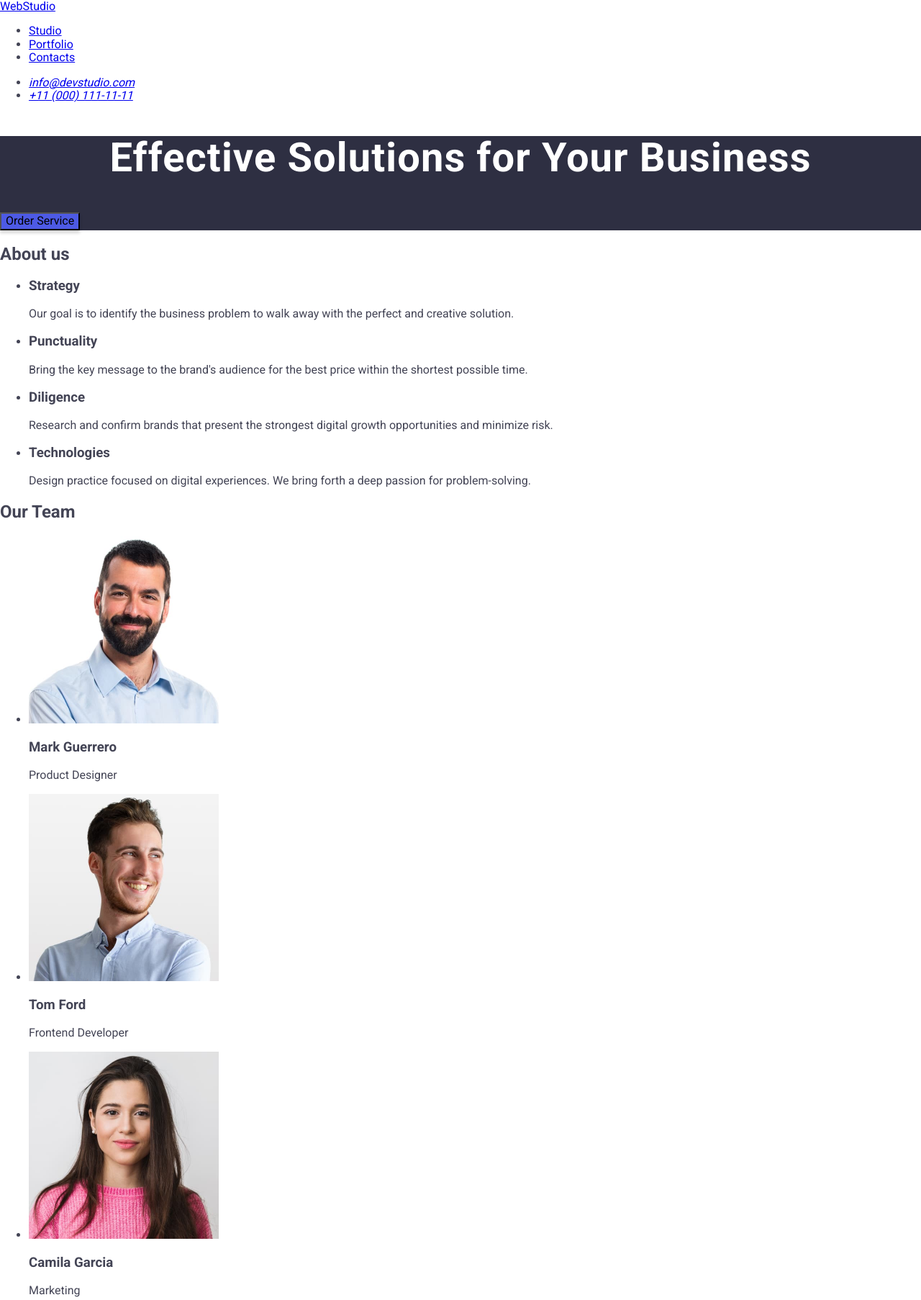
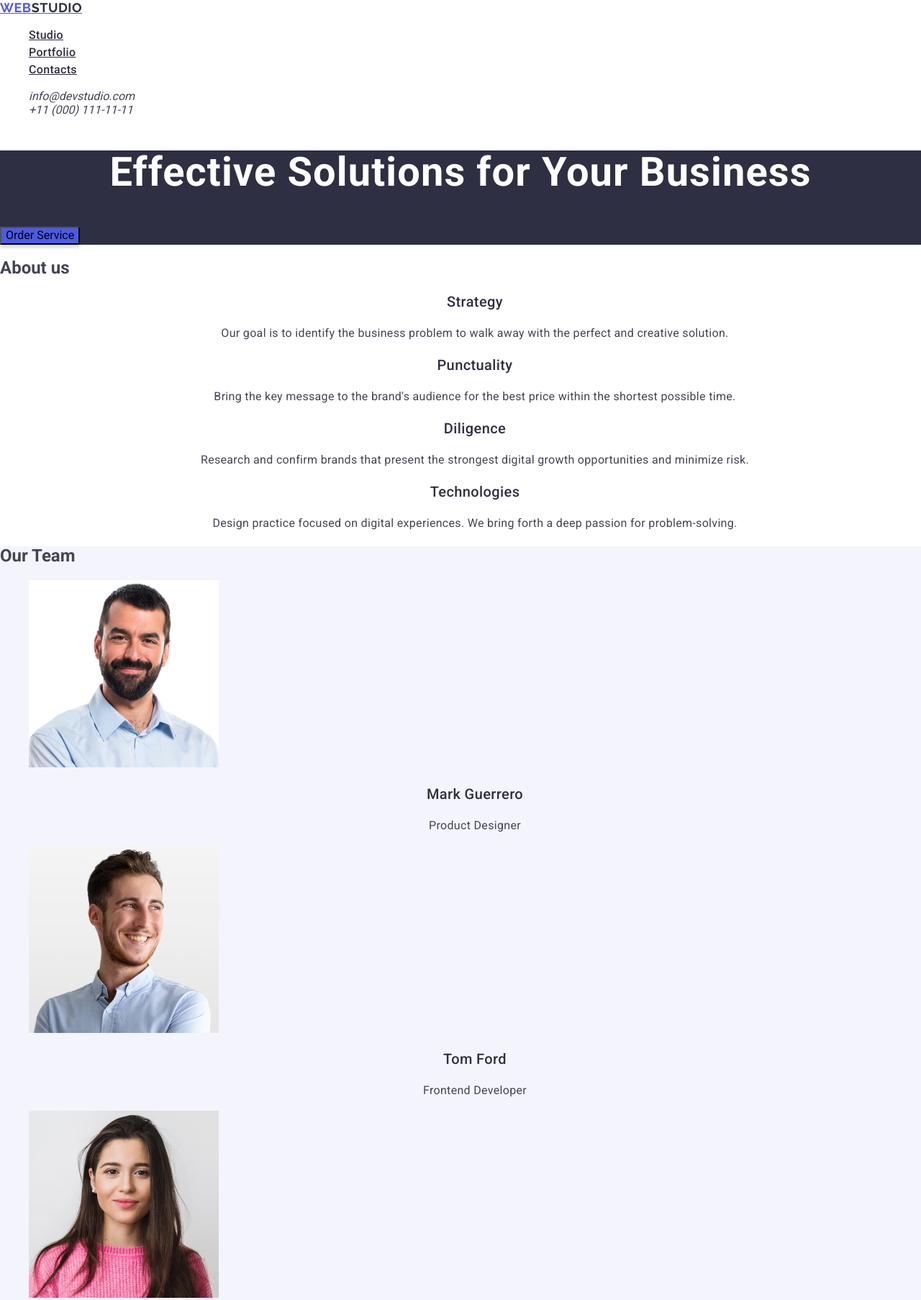
Before and after one commit to OlhaMajerski/goit-markup-hw-02, a plain HTML site: page index.html in a window 1280 px wide. Shown: the top 1806 px of the page at 72% size. Drawn offline with nearby package versions, Linux system fonts and the light colour scheme.

Commit message:
modify index, css

```diff
--- a/css/styles.css
+++ b/css/styles.css
@@ -2,6 +2,48 @@ body {
   font-family: "Roboto", sans-serif;
   color: #434455;
   background-color: #ffffff;
+}
+ul,
+ul li {
+  list-style: none;
+}
+.logo {
+  font-family: "Raleway", sans-serif;
+  font-weight: 700;
+  font-size: 18px;
+  line-height: 1.16667;
+  letter-spacing: 0.03em;
+  text-transform: uppercase;
+  color: #4d5ae5;
+}
+.logo-span {
+  font-family: "Raleway", sans-serif;
+  font-weight: 700;
+  font-size: 18px;
+  line-height: 1.16667;
+  letter-spacing: 0.03em;
+  text-transform: uppercase;
+  color: #2e2f42;
+}
+.nav-link {
+  font-family: "Roboto", sans-serif;
+  font-weight: 500;
+  font-size: 16px;
+  line-height: 1.5;
+  letter-spacing: 0.02em;
+  color: #2e2f42;
+}
+.nav-link:hover,
+.nav-link:focus {
+  color: #404bbf;
+}
+.adress-link {
+  color: #434455;
+  text-decoration: none;
+}
+.adress-link:hover,
+.adress-link:focus {
+  color: #404bbf;
 }
 .hero-section {
   background: #2e2f42;
@@ -18,4 +60,75 @@ h1 {
 button {
   box-shadow: 0 4px 4px 0 rgba(0, 0, 0, 0.15);
   background: #4d5ae5;
+  cursor: pointer;
 }
+button:hover {
+  color: #404bbf;
+}
+.about-title {
+  font-family: "Roboto", sans-serif;
+  font-weight: 500;
+  font-size: 20px;
+  line-height: 1.2;
+  letter-spacing: 0.02em;
+  text-align: center;
+  color: #2e2f42;
+}
+.about-text {
+  font-family: "Roboto", sans-serif;
+  font-weight: 400;
+  font-size: 16px;
+  line-height: 1.5;
+  letter-spacing: 0.02em;
+  text-align: center;
+  color: #434455;
+}
+.team-section {
+  background-color: #f4f4fd;
+}
+.team-name {
+  font-family: "Roboto", sans-serif;
+  font-weight: 500;
+  font-size: 20px;
+  line-height: 1.2;
+  letter-spacing: 0.02em;
+  text-align: center;
+  color: #2e2f42;
+}
+.team-description {
+  font-family: "Roboto", sans-serif;
+  font-weight: 400;
+  font-size: 16px;
+  line-height: 1.5;
+  letter-spacing: 0.02em;
+  text-align: center;
+  color: #434455;
+}
+.card-name {
+  font-family: "Roboto", sans-serif;
+  font-weight: 500;
+  font-size: 20px;
+  line-height: 1.2;
+  letter-spacing: 0.02em;
+  color: #2e2f42;
+}
+.card-text {
+  font-family: "Roboto", sans-serif;
+  font-weight: 400;
+  font-size: 16px;
+  line-height: 1.5;
+  letter-spacing: 0.02em;
+  color: #434455;
+}
+.footer {
+  background-color: #2e2f42;
+}
+.footer-text {
+  font-family: Roboto;
+  font-size: 16px;
+  font-weight: 400;
+  line-height: 24px;
+  letter-spacing: 0.02em;
+  text-align: left;
+  color: #f4f4fd;
+}
--- a/index.html
+++ b/index.html
@@ -19,18 +19,28 @@
   <body>
     <header>
       <nav class="page-nav">
-        <a href="./index.html">WebStudio</a>
+        <a class="logo" href="./index.html"
+          >Web<span class="logo-span">Studio</span></a
+        >
         <ul>
-          <li><a href="#studio" class="link">Studio</a></li>
-          <li><a href="#portfolio" class="link">Portfolio</a></li>
-          <li><a href="#contacts" class="link">Contacts</a></li>
+          <li><a href="#studio" class="nav-link">Studio</a></li>
+          <li><a href="#portfolio" class="nav-link">Portfolio</a></li>
+          <li><a href="#contacts" class="nav-link">Contacts</a></li>
         </ul>
       </nav>
 
       <address>
         <ul>
-          <li><a href="mailto:info@devstudio.com">info@devstudio.com</a></li>
-          <li><a href="tel:+110001111111">+11 (000) 111-11-11</a></li>
+          <li>
+            <a class="adress-link" href="mailto:info@devstudio.com"
+              >info@devstudio.com</a
+            >
+          </li>
+          <li>
+            <a class="adress-link" href="tel:+110001111111"
+              >+11 (000) 111-11-11</a
+            >
+          </li>
         </ul>
       </address>
     </header>
@@ -41,34 +51,34 @@
       </section>
       <section class="about-section">
         <h2>About us</h2>
-        <ul clas="about-list">
-          <li>
-            <h3>Strategy</h3>
-            <p>
+        <ul class="about-list">
+          <li class="about-card">
+            <h3 class="about-title">Strategy</h3>
+            <p class="about-text">
               Our goal is to identify the business problem to walk away with the
               perfect and creative solution.
             </p>
           </li>
 
-          <li>
-            <h3>Punctuality</h3>
-            <p>
+          <li class="about-card">
+            <h3 class="about-title">Punctuality</h3>
+            <p class="about-text">
               Bring the key message to the brand's audience for the best price
               within the shortest possible time.
             </p>
           </li>
 
-          <li>
-            <h3>Diligence</h3>
-            <p>
+          <li class="about-card">
+            <h3 class="about-title">Diligence</h3>
+            <p class="about-text">
               Research and confirm brands that present the strongest digital
               growth opportunities and minimize risk.
             </p>
           </li>
 
-          <li>
-            <h3>Technologies</h3>
-            <p>
+          <li class="about-card">
+            <h3 class="about-title">Technologies</h3>
+            <p class="about-text">
               Design practice focused on digital experiences. We bring forth a
               deep passion for problem-solving.
             </p>
@@ -78,20 +88,20 @@
       <section class="team-section">
         <h2>Our Team</h2>
         <ul>
-          <li>
+          <li class="team-card">
             <img src="./images/4.jpg" alt="man" width="264" height="260" />
-            <h3>Mark Guerrero</h3>
-            <p>Product Designer</p>
+            <h3 class="team-name">Mark Guerrero</h3>
+            <p class="team-description">Product Designer</p>
           </li>
-          <li>
+          <li class="team-card">
             <img src="./images/3.jpg" alt="man" width="264" height="260" />
-            <h3>Tom Ford</h3>
-            <p>Frontend Developer</p>
+            <h3 class="team-name">Tom Ford</h3>
+            <p class="team-description">Frontend Developer</p>
           </li>
-          <li>
+          <li class="team-card">
             <img src="./images/2.jpg" alt="woman" width="264" height="260" />
-            <h3>Camila Garcia</h3>
-            <p>Marketing</p>
+            <h3 class="team-name">Camila Garcia</h3>
+            <p class="team-description">Marketing</p>
           </li>
           <li>
             <img src="./images/1.jpg" alt="man" width="264" height="260" />
@@ -103,72 +113,72 @@
       <section id="portfolio" class="portfolio-section">
         <h2>Our Portfolio</h2>
         <ul>
-          <li>
+          <li class="portfolio-card">
             <img
               src="./images/img6port.jpg"
               alt="banking app"
               width="360"
               height="300"
             />
-            <h3>Banking App</h3>
-            <p>App</p>
+            <h3 class="card-name">Banking App</h3>
+            <p class="card-text">App</p>
           </li>
-          <li>
+          <li class="portfolio-card">
             <img
               src="./images/img5port.jpg"
               alt="qr payment"
               width="360"
               height="300"
             />
-            <h3>Cashless Payment</h3>
-            <p>Marketing</p>
+            <h3 class="card-name">Cashless Payment</h3>
+            <p class="card-text">Marketing</p>
           </li>
-          <li>
+          <li class="portfolio-card">
             <img
               src="./images/img4port.jpg"
               alt="laptop and mobile"
               width="360"
               height="300"
             />
-            <h3>Meditation App</h3>
-            <p>App</p>
+            <h3 class="card-name">Meditation App</h3>
+            <p class="card-text">App</p>
           </li>
-          <li>
+          <li class="portfolio-card">
             <img
               src="./images/img3port.jpg"
               alt="car"
               width="360"
               height="300"
             />
-            <h3>Taxi Service</h3>
-            <p>Marketing</p>
+            <h3 class="card-name">Taxi Service</h3>
+            <p class="card-text">Marketing</p>
           </li>
-          <li>
+          <li class="portfolio-card">
             <img
               src="./images/img2port.jpg"
               alt="banking app"
               width="360"
               height="300"
             />
-            <h3>Screen Illustrations</h3>
-            <p>Design</p>
+            <h3 class="card-name">Screen Illustrations</h3>
+            <p class="card-text">Design</p>
           </li>
-          <li>
+          <li class="portfolio-card">
             <img
               src="./images/img1port.jpg"
               alt="banking app"
               width="360"
               height="300"
             />
-            <h3>Online Courses</h3>
-            <p>Marketing</p>
+            <h3 class="card-name">Online Courses</h3>
+            <p class="card-text">Marketing</p>
           </li>
         </ul>
       </section>
     </main>
-    <footer>
+    <footer class="footer">
       <a href="./index.html">WebStudio</a>
-      <p>
+      <p class="footer-text">
         Increase the flow of customers and sales for your business with digital
         marketing & growth solutions.
       </p>
```
